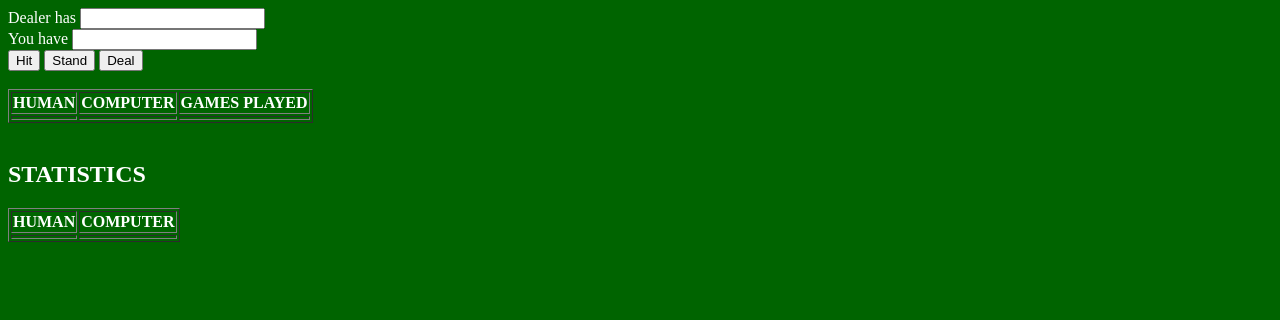
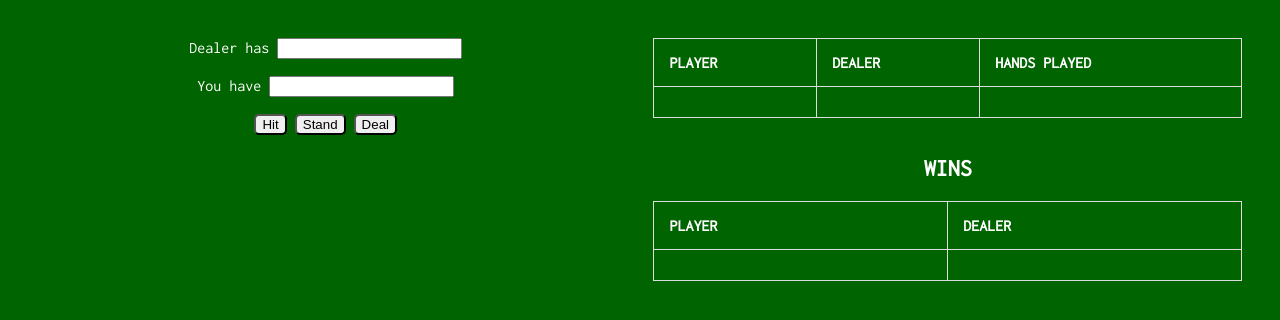
Before and after one commit to kyleryanaz/Blackjack, a plain HTML site: page index.html in a window 1280 px wide. Drawn offline with Linux system fonts and the light colour scheme.

Commit message:
css, better naming, comments

```diff
--- a/index.html
+++ b/index.html
@@ -3,26 +3,35 @@
 
 <head>
     <title>Black Jack</title>
+    <link href="https://fonts.googleapis.com/css?family=Inconsolata" rel="stylesheet">
     <link rel="stylesheet" href="style.css" />
 </head>
 
 <body>
+    <div class="grid-container">
+        <div class="grid-item">
+            <div id="cardTable">
                 Dealer has
                 <input type="text" id="dealer">
+                <br>
                 <br> You have
                 <input type="text" id="you">
                 <br>
-    <input type="button" value="Hit" onclick="human()">
-    <input type="button" value="Stand" onclick="computer(); determineWinner()">
-    <input type="button" value="Deal" onclick="generateCard()">
+                <br>
+                <button onclick="player()">Hit</button>
+                <button onclick="dealer(); determineWinner()">Stand</button>
+                <button onclick="dealCards()">Deal</button>
                 <br>
                 <br>
-
+            </div>
+        </div>
+        <div class="grid-item">
+            <div id="scoreboard">
                 <table id="resultat" border="1px solid black">
                     <tr>
-            <th>HUMAN</th>
-            <th>COMPUTER</th>
-            <th>GAMES PLAYED</th>
+                        <th>PLAYER</th>
+                        <th>DEALER</th>
+                        <th>HANDS PLAYED</th>
                     </tr>
                     <tr>
                         <td id="HUM"></td>
@@ -31,17 +40,21 @@
                     </tr>
                 </table>
                 <br>
-    <h2>STATISTICS</h2>
+                <h2>WINS</h2>
                 <table id="stat" border="1px solid black">
                     <tr>
-            <th>HUMAN</th>
-            <th>COMPUTER</th>
+                        <th>PLAYER</th>
+                        <th>DEALER</th>
                     </tr>
                     <tr>
                         <td id="HUMW"></td>
                         <td id="COMPW"></td>
                     </tr>
                 </table>
+            </div>
+        </div>
+    </div>
+
     <script src="script.js"></script>
 </body>
 
--- a/script.js
+++ b/script.js
@@ -1,82 +1,103 @@
-function getSuit(){
-    let suit = Math.floor(Math.random() * 4) + 1;
-     if(suit === 1){
-         return "Clubs";
-     }else if(suit === 2){
-         return "Diamonds";
-     }else if(suit === 3){
-         return "Hearts";
-     }else if(suit === 4){
-         return "Spades";
-     }
- }
+// function getSuit() {
+//   let suit = Math.floor(Math.random() * 4) + 1;
+//   if (suit === 1) {
+//     return "Clubs";
+//   } else if (suit === 2) {
+//     return "Diamonds";
+//   } else if (suit === 3) {
+//     return "Hearts";
+//   } else if (suit === 4) {
+//     return "Spades";
+//   }
+// }
 
- function getCard(turn){
+function getCard(turn) {
+  //draws a random number (card) between 1 and 13
   let card = Math.floor(Math.random() * 13) + 1;
-    let suit = getSuit();
-    if(card === 1){
+  //   let suit = getSuit();
+  //if card is a 1, its an Ace, which is worth 11
+  if (card === 1) {
     return 11;
   }
-    if(card > 10){
+  //if card is 11, 12, or 13, they are face cards which are worth 10
+  if (card > 10) {
     return 10;
   }
+  //if card is not 1, 11, 12, or 13, return card
   return card;
 }
 
- var counter = 0;
+var handCount = 0;
 
- function generateCard(){
-     counter += 1;
+function dealCards() {
+  //add one to handCount
+  handCount += 1;
+  //empties player comment box
   document.getElementById("HUM").innerHTML = "";
+  //empties dealer comment box
   document.getElementById("COMP").innerHTML = "";
-     document.getElementById("COUNT").innerHTML = counter;
-     var a = parseInt(document.getElementById("dealer").value = 0);
-     var res = document.getElementById("dealer");
-     var aa = parseInt(document.getElementById("you").value = 0);
-     var resa = document.getElementById("you");
+  //updates dom from handCount
+  document.getElementById("COUNT").innerHTML = handCount;
+  //variable magic
+  let a = parseInt((document.getElementById("dealer").value = 0));
+  let res = document.getElementById("dealer");
+  let aa = parseInt((document.getElementById("you").value = 0));
+  let resa = document.getElementById("you");
   resa.value = a + getCard("You");
-     res.value = aa. getCard("Dealer");
+  res.value = aa + getCard("Dealer");
 }
 
- function computer(){
+function dealer() {
   var a = parseInt(document.getElementById("dealer").value);
   var res = document.getElementById("dealer");
-     while(res.value < 17){
+  //while dealer has less than 17 it has to hit
+  while (res.value < 17) {
     var b = parseInt(document.getElementById("dealer").value);
     res.value = b + getCard("Dealer");
   }
 }
 
- function human(){
+function player() {
   var a = parseInt(document.getElementById("you").value);
   var res = document.getElementById("you");
   res.value = a + getCard("You");
-     if(res.value > 21){
+  //if player has more than 21 the dealer wins
+  if (res.value > 21) {
     whoWonC += 1;
     document.getElementById("COMPW").innerHTML = whoWonC;
     document.getElementById("COMP").innerHTML = "I WIN";
   }
 }
-
+//how many hands the player has won
 var whoWonH = 0;
+//how many hands the dealer has won
 var whoWonC = 0;
 
- function determineWinner(){
+function determineWinner() {
+  //collect players score
   var a = parseInt(document.getElementById("you").value);
+  //collect dealers score
   var b = parseInt(document.getElementById("dealer").value);
-     if(b > 21){
+  //if dealer has more than 21, player wins
+  if (b > 21) {
     whoWonH += 1;
     document.getElementById("HUMW").innerHTML = whoWonH;
     document.getElementById("HUM").innerHTML = "I WIN";
     return;
-     }if(a==b){
+  }
+  //if dealer and player has the same score, its a tie
+  if (a == b) {
     document.getElementById("HUM").innerHTML = "TIE";
     document.getElementById("COMP").innerHTML = "TIE";
-     }if(a>b){
+  }
+  //if player has more than dealer, player wins
+  if (a > b) {
     whoWonH += 1;
     document.getElementById("HUMW").innerHTML = whoWonH;
     document.getElementById("HUM").innerHTML = "I WIN";
-     }if(b>a){
+  }
+  //if dealer has more than player, dealer wins
+  if (b > a) {
     whoWonC += 1;
     document.getElementById("COMPW").innerHTML = whoWonC;
     document.getElementById("COMP").innerHTML = "I WIN";
--- a/style.css
+++ b/style.css
@@ -1,4 +1,36 @@
 body {
   background-color: darkgreen;
   color: white;
+  font-family: "Inconsolata", monospace;
 }
+
+button {
+  border-radius: 5px;
+}
+
+.grid-container {
+  display: grid;
+  grid-template-columns: auto auto;
+  padding: 10px;
+}
+.grid-item {
+  padding: 20px;
+  text-align: center;
+}
+
+table,
+td,
+th {
+  border: 1px solid #ddd;
+  text-align: left;
+}
+
+table {
+  border-collapse: collapse;
+  width: 100%;
+}
+
+th,
+td {
+  padding: 15px;
+}
```
Lines whose indentation alone changed are shown as unchanged.
